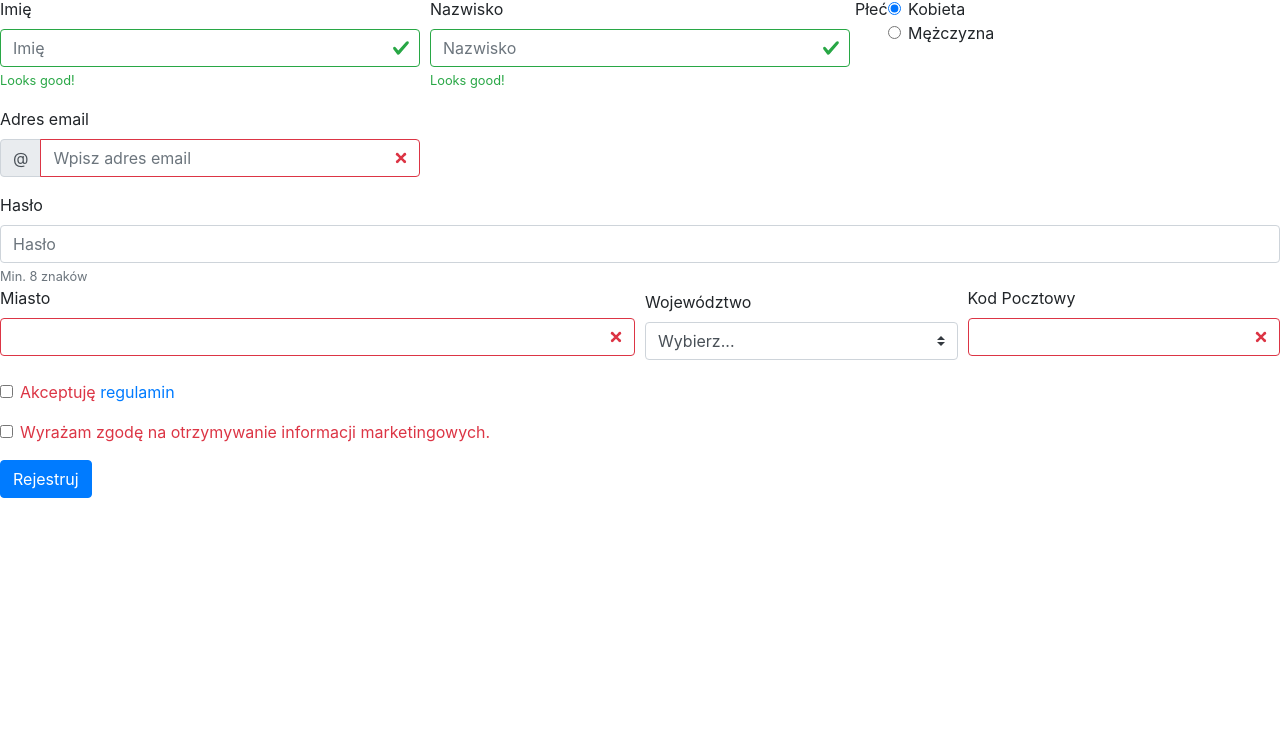
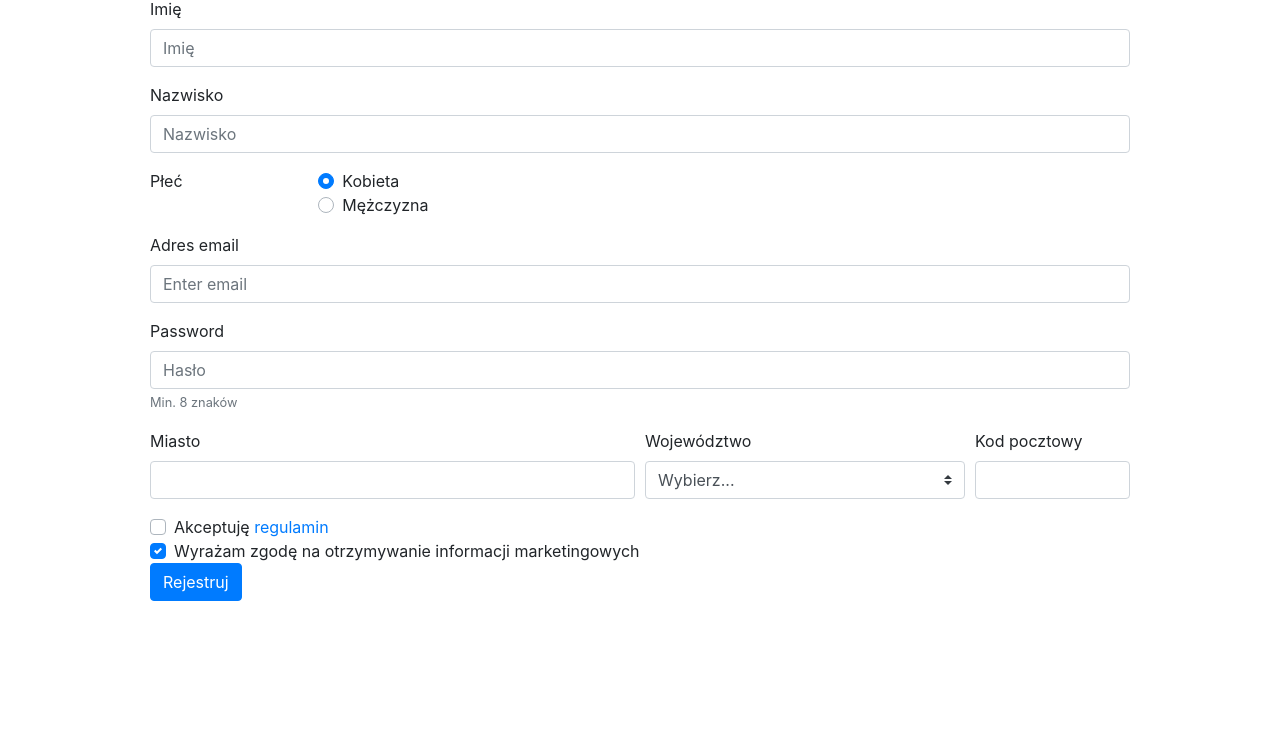
Before and after one commit to bkoteluk/Bootstrap19.1, a plain HTML site: page index2.html in a window 1280 px wide. Shown: the part 49-800 px from the top of the page. Drawn offline with nearby package versions, Linux system fonts and the light colour scheme.

Commit message:
Homework 19.1 Bootstrap Registration form

```diff
--- a/index2.html
+++ b/index2.html
@@ -1,72 +1,63 @@
+<!DOCTYPE html>
 <html>
     <header>
       <title>Rejestracja</title>
-        <link rel="stylesheet" href="https://stackpath.bootstrapcdn.com/bootstrap/4.3.1/css/bootstrap.min.css" integrity="sha384-ggOyR0iXCbMQv3Xipma34MD+dH/1fQ784/j6cY/iJTQUOhcWr7x9JvoRxT2MZw1T" crossorigin="anonymous">
-        <script src="https://stackpath.bootstrapcdn.com/bootstrap/4.3.1/js/bootstrap.min.js" integrity="sha384-JjSmVgyd0p3pXB1rRibZUAYoIIy6OrQ6VrjIEaFf/nJGzIxFDsf4x0xIM+B07jRM" crossorigin="anonymous"></script>
+        <link rel="stylesheet" href="https://stackpath.bootstrapcdn.com/bootstrap/4.3.1/css/bootstrap.min.css"
+              integrity="sha384-ggOyR0iXCbMQv3Xipma34MD+dH/1fQ784/j6cY/iJTQUOhcWr7x9JvoRxT2MZw1T" crossorigin="anonymous">
+        <style>
+            body {
+                margin-top: 0px;
+                margin-left: 150px;
+                margin-right: 150px;
+            }
+        </style>
     </header>
     <body>
         <h2>Rejestracja</h2>
         <div>
             <form>
-                <div class="form-row">
-                  <div class="col-md-4 mb-3">
+                <div class="form-group">
                     <label for="firstName">Imię</label>
-                    <input type="text" class="form-control is-valid" id="firstName" placeholder="Imię" required>
-                    <div class="valid-feedback">
-                      Looks good!
+                    <input type="text" class="form-control" id="firstName" placeholder="Imię">
                 </div>
-                  </div>
-                  <div class="col-md-4 mb-3">
+                <div class="form-group">
                     <label for="lastName">Nazwisko</label>
-                    <input type="text" class="form-control is-valid" id="lastName" placeholder="Nazwisko" required>
-                    <div class="valid-feedback">
-                      Looks good!
-                    </div>
+                    <input type="text" class="form-control" id="lastName" placeholder="Nazwisko">
                 </div>
                 <fieldset class="form-group">
                     <div class="row">
                         <legend class="col-form-label col-sm-2 pt-0">Płeć</legend>
                         <div class="col-sm-10">
-                          <div class="form-check">
-                            <input class="form-check-input" type="radio" name="gridRadios" id="gridRadios1" value="option1" checked>
-                            <label class="form-check-label" for="gridRadios1">
-                              Kobieta
-                            </label>
+                            <div class="custom-control custom-radio">
+                                <input type="radio" id="customRadio1" name="customRadio" class="custom-control-input" checked="">
+                                <label class="custom-control-label" for="customRadio1">Kobieta</label>
                             </div>
-                          <div class="form-check">
-                            <input class="form-check-input" type="radio" name="gridRadios" id="gridRadios2" value="option2">
-                            <label class="form-check-label" for="gridRadios2">
-                              Mężczyzna
-                            </label>
+                            <div class="custom-control custom-radio">
+                                <input type="radio" id="customRadio2" name="customRadio" class="custom-control-input">
+                                <label class="custom-control-label" for="customRadio2">Mężczyzna</label>
                             </div>
                         </div>
                     </div>
                 </fieldset>
-                  <div class="col-md-4 mb-3">
-                    <label for="validationServerUsername">Adres email</label>
-                    <div class="input-group">
-                      <div class="input-group-prepend">
-                        <span class="input-group-text" id="inputGroupPrepend3">@</span>
+
+                <div class="form-group">
+                    <label for="email">Adres email</label>
+                    <input type="email" class="form-control" id="email"  placeholder="Enter email">
                 </div>
-                      <input type="text" class="form-control is-invalid" id="validationServerUsername" placeholder="Wpisz adres email" aria-describedby="inputGroupPrepend3" required>
+                <div class="form-group">
+                    <label for="password">Password</label>
+                    <input type="password" class="form-control" id="password" aria-describedby="passwordHelp" placeholder="Hasło">
+                    <small id="passwordHelp" class="form-text text-muted">Min. 8 znaków</small>
                 </div>
+
+                <div class="form-row">
+                    <div class="form-group col-md-6">
+                        <label for="city">Miasto</label>
+                        <input type="text" class="form-control" id="city">
                     </div>
-                </div>
-                <div>
-                    <label for="inputPassword5">Hasło</label>
-                    <input type="password" id="inputPassword5" class="form-control" placeholder="Hasło" aria-describedby="passwordHelpBlock">
-                    <small id="passwordHelpBlock" class="form-text text-muted">
-                        Min. 8 znaków
-                    </small>
-                </div>
-                <div class="form-row">
-                  <div class="col-md-6 mb-3">
-                    <label for="validationServer03">Miasto</label>
-                    <input type="text" class="form-control is-invalid" id="validationServer03" required>
-                  </div>
-                  <div class="col-md-3 mb-3">
-                    <label class="my-1 mr-2" for="inlineFormCustomSelectPref">Województwo</label>
-                    <select class="custom-select my-1 mr-sm-2" id="inlineFormCustomSelectPref">
+                    <div class="form-group col-md-4">
+                        <label for="state">Województwo</label>
+                        <select id="state" class="custom-select">
                             <option selected>Wybierz...</option>
                             <option value="1">dolnośląskie</option>
                             <option value="2">kujawsko-pomorskie</option>
@@ -86,27 +77,21 @@
                             <option value="16">zachodniopomorskie</option>
                         </select>
                     </div>
-                  <div class="col-md-3 mb-3">
-                    <label for="validationServer05">Kod Pocztowy</label>
-                    <input type="text" class="form-control is-invalid" id="validationServer05"  required>
+                    <div class="form-group col-md-2">
+                        <label for="zipCode">Kod pocztowy</label>
+                        <input type="text" class="form-control" id="zipCode">
                     </div>
                 </div>
-                <div class="form-group">
-                  <div class="form-check">
-                    <input class="form-check-input is-invalid" type="checkbox" value="" id="invalidCheck3" required>
-                    <label class="form-check-label" for="invalidCheck3">
-                      Akceptuję <a href="#" class="stretched-link">regulamin</a>
-                    </label>
+                <div class="custom-control custom-checkbox">
+                    <input type="checkbox" class="custom-control-input" id="statuteCheck" >
+                    <label class="custom-control-label" for="statuteCheck">Akceptuję <a href="statute.html" target="_blank">regulamin</a></label>
                 </div>
+                <div class="custom-control custom-checkbox">
+                    <input type="checkbox" class="custom-control-input" id="adverbCheck" checked = "">
+                    <label class="custom-control-label" for="adverbCheck">Wyrażam zgodę na otrzymywanie informacji marketingowych</label>
                 </div>
-                <div class="form-check">
-                    <input class="form-check-input is-invalid" type="checkbox" value="" id="invalidCheck4" required>
-                    <label class="form-check-label" for="invalidCheck3">
-                        Wyrażam zgodę na otrzymywanie informacji marketingowych.
-                    </label>
-                  </div>
-                </div>
-                <button class="btn btn-primary" type="submit">Rejestruj</button>
+
+                <button type="submit" class="btn btn-primary">Rejestruj</button>
             </form>
          </div>
     </body>
```
Also changed, not shown: index.html (deleted), style.css (deleted). Lines whose indentation alone changed are shown as unchanged.
